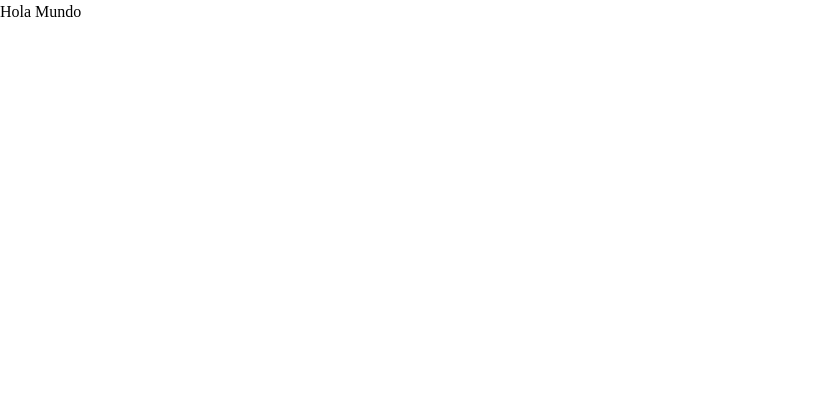
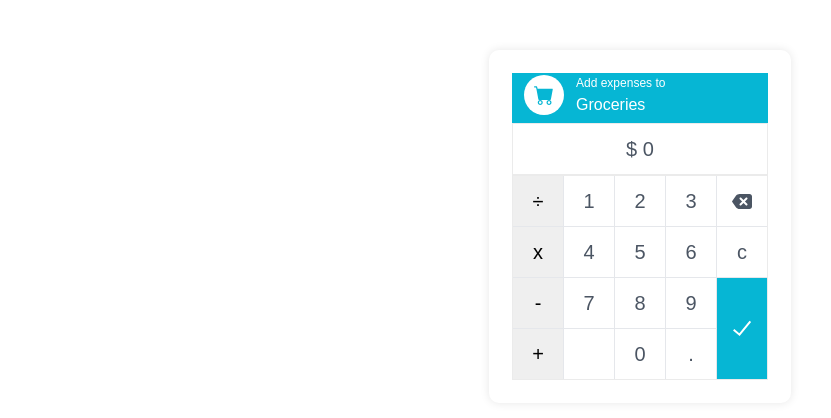
Before and after one commit to DanielMaHe/Expensable-calculator, a React (Vite) app: page / in a window 1280 px wide. Shown: the top 418 px of the page, without its empty margins (0-831 px from the left). Built offline with nearby package versions, Linux system fonts and the light colour scheme.

Commit message:
add execution of the calculator component

```diff
--- a/src/App.jsx
+++ b/src/App.jsx
@@ -1,7 +1,17 @@
+import Calculator from "./Components/calculator";
+import { colors } from "./assets/styles/colors";
+import trolley from "./assets/images/trolley.svg";
+
+const category = {
+  name: "Groceries",
+  color: colors.blue[50],
+  icon: trolley,
+};
+
 function App() {
   return (
     <>
-      <p>Hola Mundo</p>
+      <Calculator category={category} />
     </>
   );
 }
```
